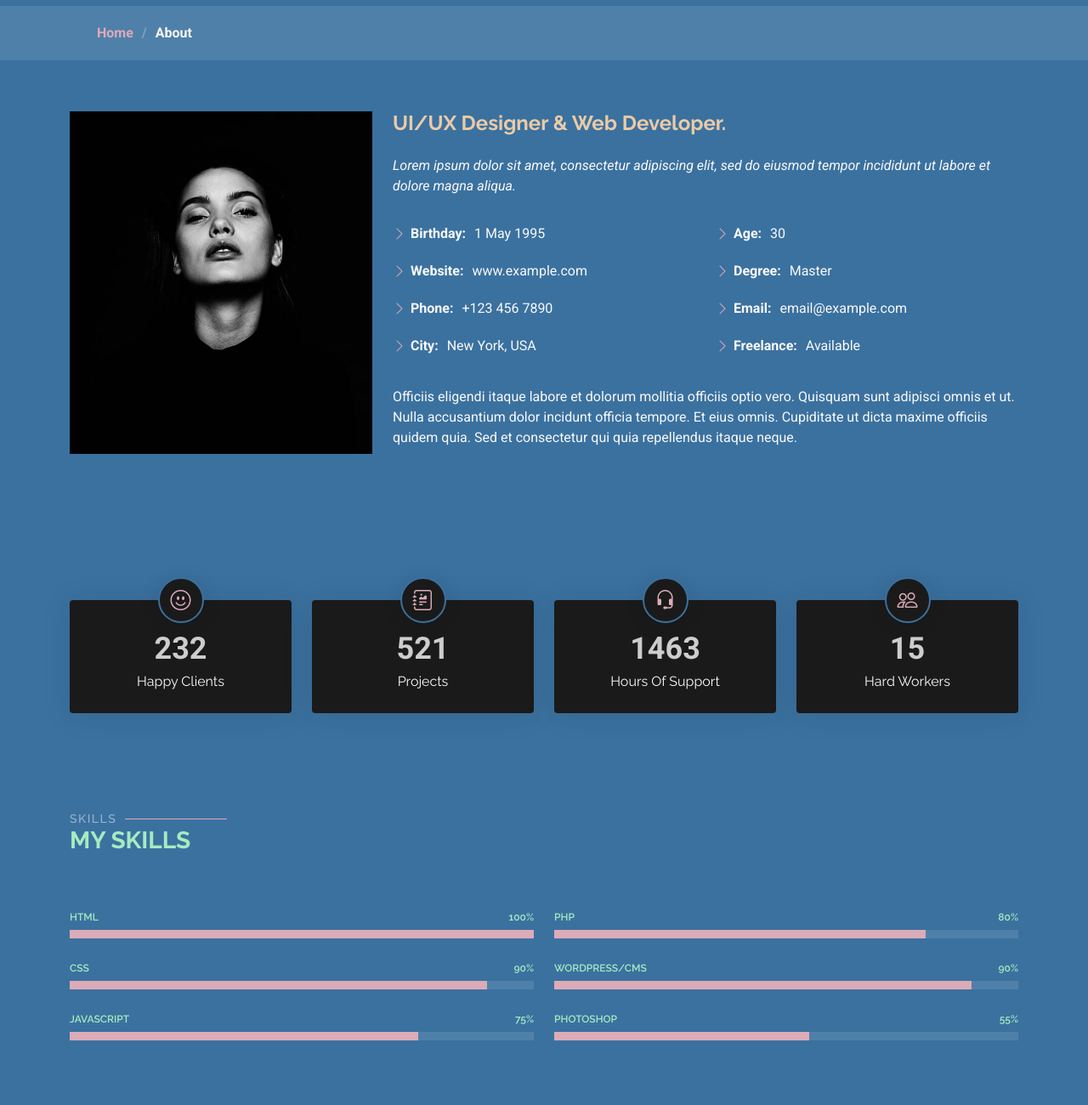
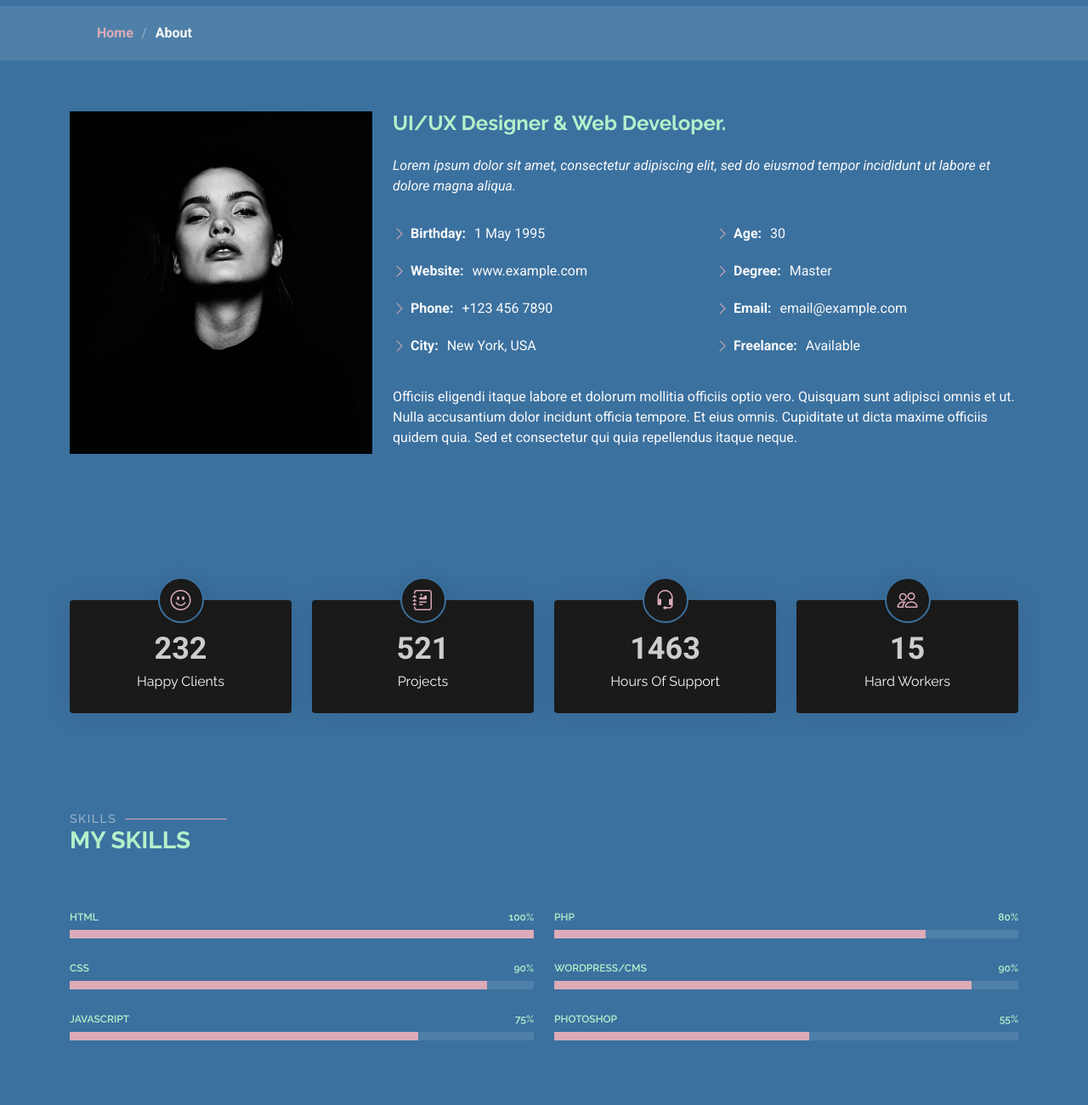
Before and after one commit to stellathompson/stellathompson.github.io, a plain HTML site: page about.html in a window 1280 px wide. Shown: the part 360-1660 px from the top of the page at 85% size. Drawn offline with Linux system fonts and the light colour scheme.

Commit message:
color updates again

```diff
--- a/assets/css/main.css
+++ b/assets/css/main.css
@@ -21,7 +21,7 @@
 :root {
   --background-color: #3b719f; /* Background color for the entire website, including individual sections */
   --default-color: #fafafa; /* Default color used for the majority of the text content across the entire website */
-  --heading-color: #a7eac0; /* Color for headings, subheadings and title throughout the website */
+  --heading-color: #b5f0cb; /* Color for headings, subheadings and title throughout the website */
   --accent-color: #dcabb8; /* Accent color that represents your brand on the website. It's used for buttons, links, and other elements that need to stand out */
   --surface-color: #1a1a1a; /* The surface color is used as a background of boxed elements within sections, such as cards, icon boxes, or other elements that require a visual separation from the global background. */
   --contrast-color: #000000; /* Contrast color for text, ensuring readability against backgrounds of accent, heading, or default colors. */
@@ -30,7 +30,7 @@
 /* Nav Menu Colors - The following color variables are used specifically for the navigation menu. They are separate from the global colors to allow for more customization options */
 :root {
   --nav-color: #fafafa;  /* The default color of the main navmenu links */
-  --nav-hover-color: #e3db9c; /* Applied to main navmenu links when they are hovered over or active */
+  --nav-hover-color: #e3da95; /* Applied to main navmenu links when they are hovered over or active */
   --nav-mobile-background-color: #3b719f; /* Used as the background color for mobile navigation menu */
   --nav-dropdown-background-color: #1a1a1a; /* Used as the background color for dropdown items that appear when hovering over primary navigation items */
   --nav-dropdown-color: #fafafa; /* Used for navigation links of the dropdown items in the navigation menu. */
@@ -78,16 +78,12 @@ a:hover {
 }
 
 h1,
+h2,
 h3,
 h4,
 h5,
 h6 {
   color: var(--heading-color);
-  font-family: var(--heading-font);
-}
-
-h2 {
-  color: #eacba7;
   font-family: var(--heading-font);
 }
 
```
